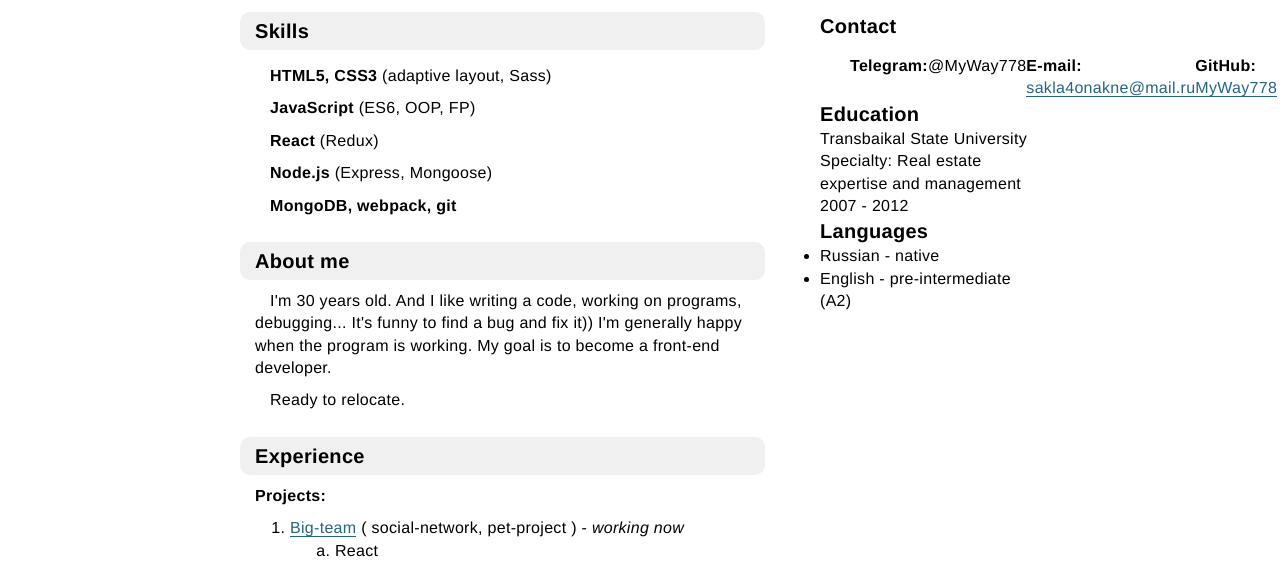
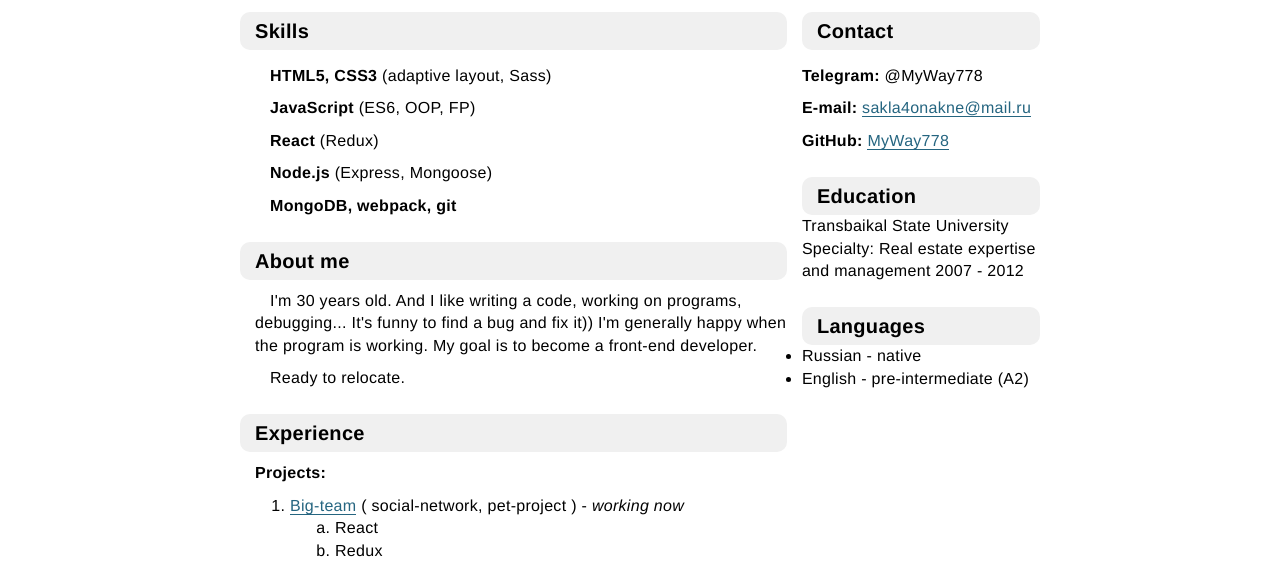
Before and after one commit to MyWay778/rsschool-cv, a plain HTML site: page index.html in a window 1280 px wide. Shown: the part 204-769 px from the top of the page. Drawn offline with Linux system fonts and the light colour scheme.

Commit message:
feat: add left side style

```diff
--- a/index.html
+++ b/index.html
@@ -89,22 +89,22 @@
         </article>
         <aside class="right-side">
           <section class="contacts cv-section">
-            <h2>Contact</h2>
+            <h2 class="cv-section-title">Contact</h2>
             <ul class="contact-list list_default">
-              <li><span class="contact-list__header">Telegram:</span>@MyWay778</li>
+              <li><span class="contact-list__header">Telegram:</span> @MyWay778</li>
               <li><span class="contact-list__header">E-mail:</span> <a href="mailto:">sakla4onakne@mail.ru</a></li>
               <li><span class="contact-list__header">GitHub:</span> <a href="https://github.com/MyWay778">MyWay778</a></li>
             </ul>
           </section>
-          <section class="skills section_type1">
-            <h2>Education</h2>
+          <section class="education cv-section">
+            <h2 class="cv-section-title">Education</h2>
             <p>
               Transbaikal State University
               Specialty: Real estate expertise and management 2007 - 2012
             </p>
           </section>
-          <section class="skills section_type1">
-            <h2>Languages</h2>
+          <section class="languages cv-section">
+            <h2 class="cv-section-title">Languages</h2>
             <ul>
               <li>Russian - native</li>
               <li>English - pre-intermediate (A2)</li>
--- a/styles/styles.css
+++ b/styles/styles.css
@@ -58,7 +58,7 @@ header {
   justify-content: space-between;
 }
 .left-side {
-  padding-right: 35px;
+  padding-right: 15px;
 }
 
 /*Content general*/
@@ -74,6 +74,9 @@ header {
   margin-top: 15px;
   padding-left: 30px;
   list-style-type: none;
+}
+.list_default > li {
+  margin-top: 10px;
 }
 
 /*About*/
@@ -149,22 +152,10 @@ header {
   color: #5dc758;
 }
 
-.right-side {
-  width: 30%;
-  padding-left: 20px;
+/*Right side*/
+.contact-list {
+  padding-left: 0;
 }
-.contact-list {
-  display: flex;
-  justify-content: space-between;
-}
-
 .contact-list__header {
   font-weight: bold;
-  margin-bottom: 8px;
 }
-
-
-
-.skills-list > li {
-  margin-top: 10px;
-}
```
